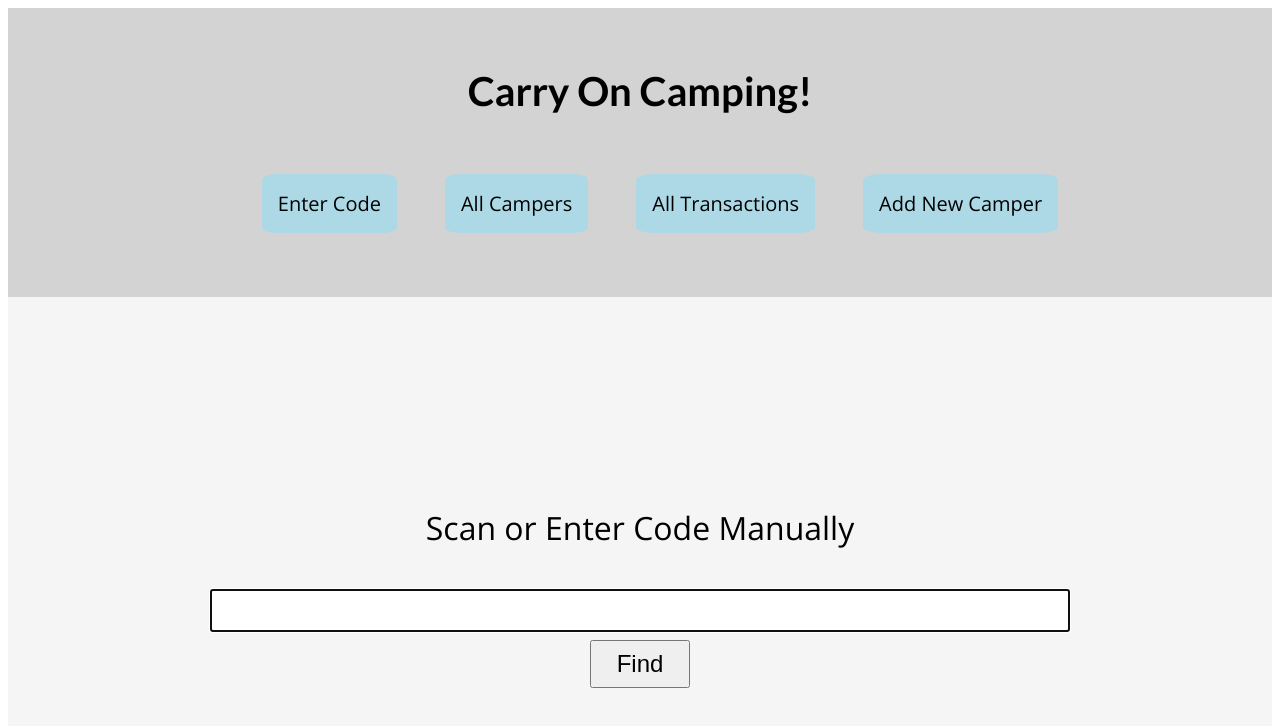
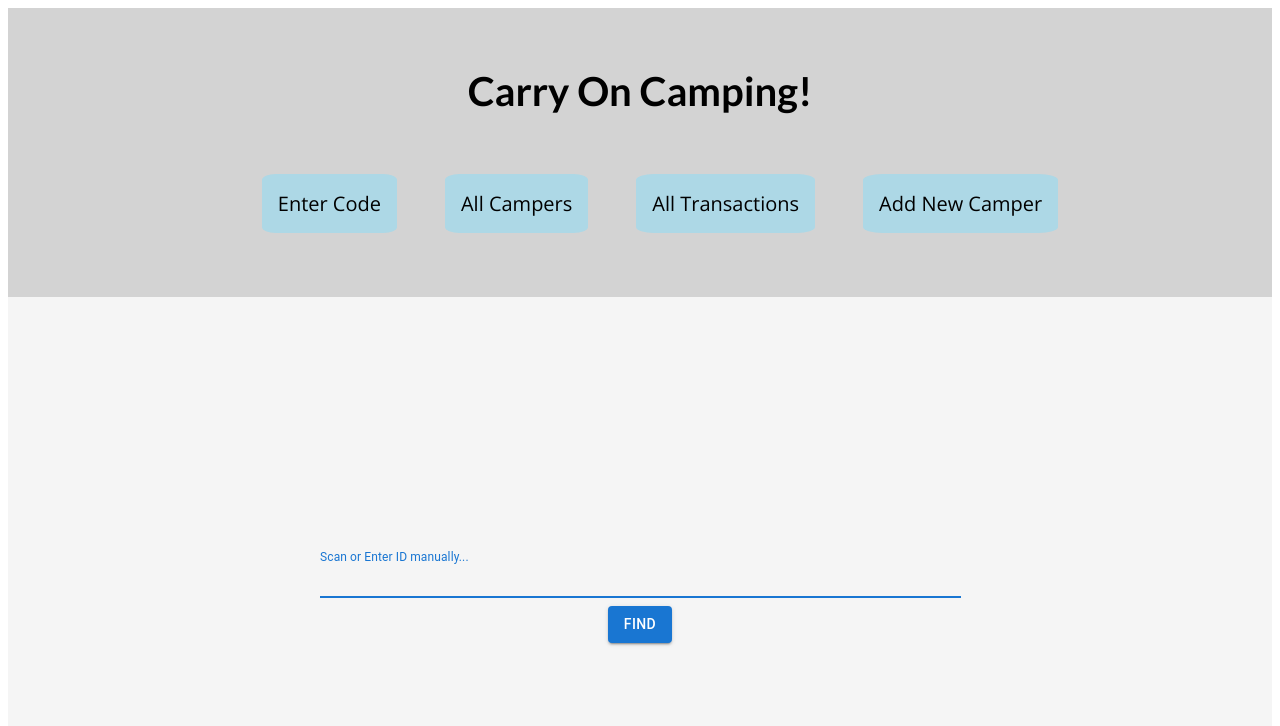
Before and after one commit to RadheyaM/next-camp-bank, a Next.js app: page / in a window 1280 px wide. Shown: the top 726 px of the page. Built offline with nearby package versions, Linux system fonts and the light colour scheme.

Commit message:
add some Material textinput fields

```diff
--- a/src/components/campers/AllCampersTable.js
+++ b/src/components/campers/AllCampersTable.js
@@ -20,7 +20,7 @@ const AllCampersTable = props => {
         </tr>
       </thead>
       <tbody>
-        {apiData.map((camper) => (
+        {props.query.data.data.campers.map((camper) => (
           <CamperRow key={camper.accountId} camper={camper}/>
         ))}
       </tbody>
--- a/src/components/forms/NewCamperForm.js
+++ b/src/components/forms/NewCamperForm.js
@@ -1,5 +1,6 @@
 import { useState } from 'react';
 import styles from './NewCamperForm.module.css'
+import Button from '@mui/material/Button'
 
 const NewCamperForm = props => {
   const [enteredAccountId, setEnteredAccountId] = useState("");
@@ -71,7 +72,7 @@ const NewCamperForm = props => {
         </div>
       </div>
       <div className={styles.submitBtn}>
-        <button type="submit">Add New Camper</button>
+        <Button variant="contained" type="submit">Add New Camper</Button>
       </div>
     </form>
   )
--- a/src/components/forms/NewTransForm.js
+++ b/src/components/forms/NewTransForm.js
@@ -1,6 +1,7 @@
 import { useState } from "react";
 
 import styles from "./NewTransForm.module.css";
+import Button from '@mui/material/Button'
 
 const NewTransForm = (props) => {
   const [enteredDeposit, setEnteredDeposit] = useState("");
@@ -129,7 +130,7 @@ const NewTransForm = (props) => {
         </div>
       </div>
       <div className={styles.submitBtn}>
-        <button type="submit">Add Transaction(s)</button>
+        <Button type="submit">Add Transaction(s)</Button>
       </div>
     </form>
   );
--- a/src/components/forms/ScanCamperCode.js
+++ b/src/components/forms/ScanCamperCode.js
@@ -1,32 +1,43 @@
-import { useState } from 'react';
-import { useRouter } from 'next/router';
-import styles from './ScanCamperCode.module.css'
-import Card from '../UI/Card'
+import { useState } from "react";
+import { useRouter } from "next/router";
+import styles from "./ScanCamperCode.module.css";
+import Card from "../UI/Card";
+import Button from "@mui/material/Button";
+import TextField from "@mui/material/TextField";
 
 const ScanCamperCode = () => {
   const router = useRouter();
   const [enteredCode, setEnteredCode] = useState("");
   const codeInputHandler = (event) => {
-    setEnteredCode(event.target.value)
-  }
+    setEnteredCode(event.target.value);
+  };
   const submitHandler = (event) => {
     event.preventDefault();
     router.push(`/campers/${enteredCode}`);
-  }
-  console.log(enteredCode)
-  return(
+  };
+  console.log(enteredCode);
+  return (
     <Card>
       <form onSubmit={submitHandler} className={styles.enterCodeForm}>
         <div className={styles.inputWrapper}>
-          <label htmlFor='code-input'>Scan or Enter Code Manually</label>
-          <input autoFocus={true} id='code-input' className={styles.codeInput} type="text" onChange={codeInputHandler}/>
+          <TextField
+            onChange={codeInputHandler}
+            id="code-input"
+            label="Scan or Enter ID manually..."
+            variant="standard"
+            autoFocus={true}
+          />
+          {/* <label htmlFor='code-input'>Scan or Enter Code Manually</label>
+          <input autoFocus={true} id='code-input' className={styles.codeInput} type="text" onChange={codeInputHandler}/> */}
         </div>
         <div>
-          <button className={styles.submitBtn} type="submit">Find</button>
+          <Button variant="contained" type="submit">
+            Find
+          </Button>
         </div>
       </form>
     </Card>
-  )
-}
+  );
+};
 
-export default ScanCamperCode
+export default ScanCamperCode;
--- a/src/components/forms/ScanCamperCode.module.css
+++ b/src/components/forms/ScanCamperCode.module.css
@@ -13,14 +13,14 @@
   width: fit-content;
   padding: 0.5rem;
   gap: 0.5rem;
-  width: 100%;
+  width: 75%;
 }
 
-.inputWrapper label {
+/* .inputWrapper label {
   font-size: 2rem;
   text-align: center;
   padding-bottom: 2rem;
-}
+} */
 
 .labelWrapper {
   padding: 1.5rem;
@@ -30,10 +30,10 @@
   padding: 0.5rem;
 }
 
-.codeInput {
+/* .codeInput {
   font-size: 2rem;
   text-align: center;
-}
+} */
 
 .submitBtn {
   font-size: 1.5rem;
```
